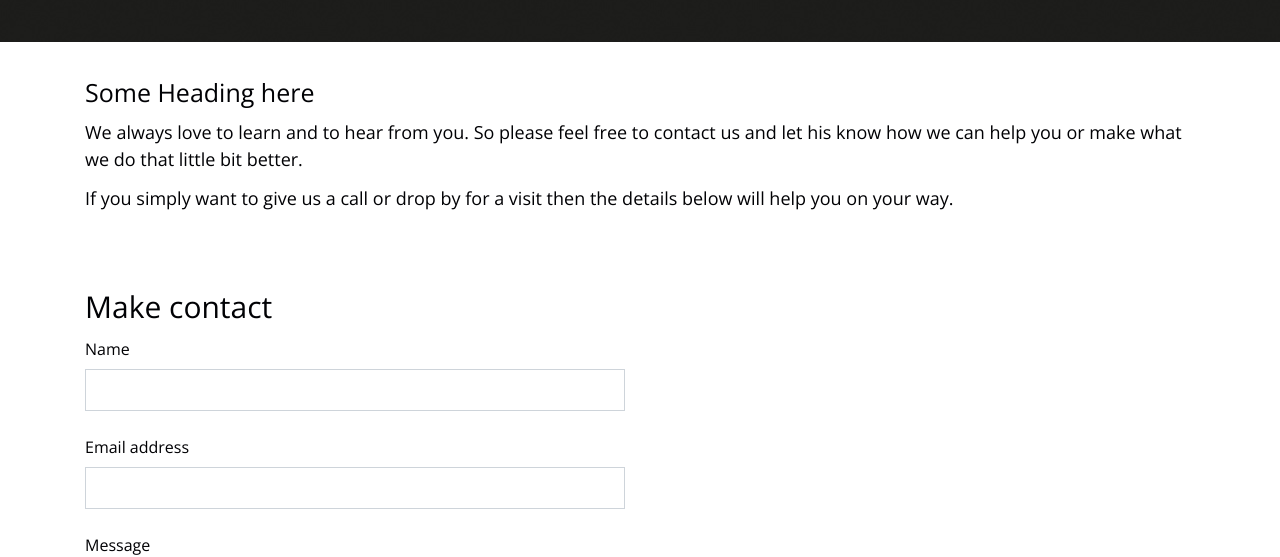
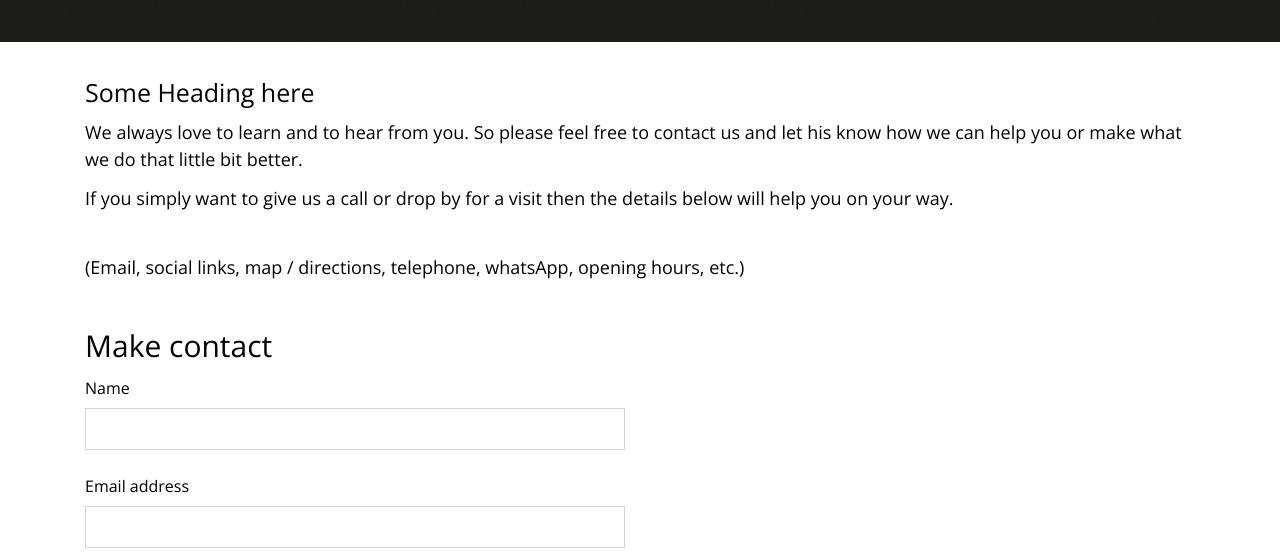
Before and after one commit to Gunzalez/maxandaegle, a website: page website/contact.html in a window 1280 px wide. Shown: the part 278-835 px from the top of the page. Drawn offline with nearby package versions, Linux system fonts and the light colour scheme.

Commit message:
more copy

```diff
--- a/website/contact.html
+++ b/website/contact.html
@@ -93,6 +93,8 @@
 
                         </div>
 
+                        <p>(Email, social links, map / directions, telephone, whatsApp, opening hours, etc.) </p>
+
                         <form id="contact-form" action="contact-thanks.html" method="GET" novalidate>
                             <h2>Make contact</h2>
                             <div class="row">
@@ -130,6 +132,8 @@
                             </div>
                         </form>
 
+
+
                     </div>
                 </div>
             </div>
```
